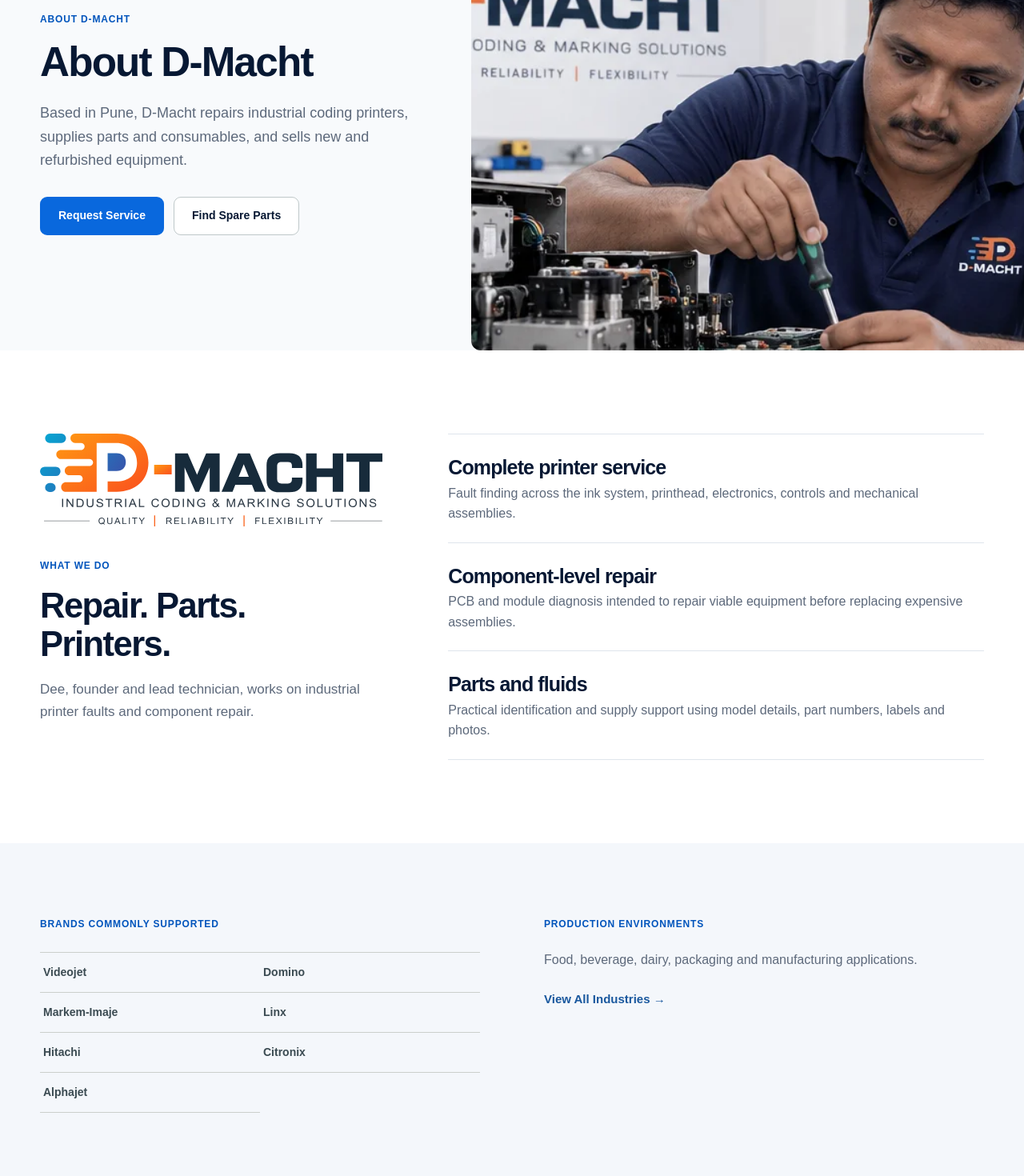
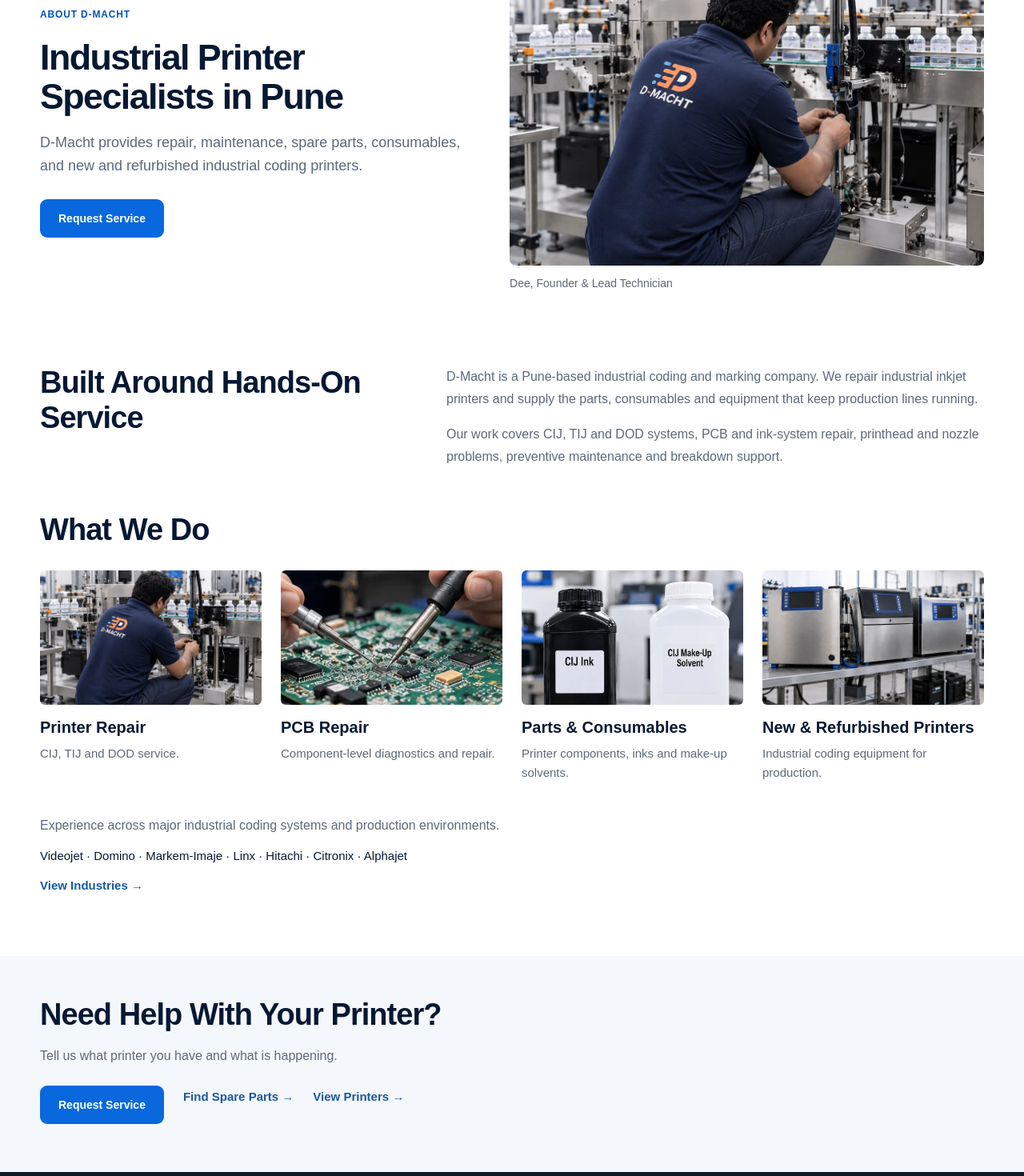
Before and after one commit to ReNewTechSolutions/dmacht, a Next.js app: page /about in a window 1280 px wide. Shown: the part 220-1690 px from the top of the page at 80% size. Built offline with nearby package versions, Linux system fonts and the light colour scheme.

Commit message:
Refine About page with working photography and concise service story

```diff
--- a/components/Footer.tsx
+++ b/components/Footer.tsx
@@ -2,10 +2,10 @@
 import Image from "next/image";
 import { contact, primaryNav } from "../data/site";
 
-export default function Footer() {
+export default function Footer({ showCta = true }: { showCta?: boolean }) {
   return (
     <footer className="siteFooter" aria-label="D-Macht footer">
-      <div className="container footerCta">
+      {showCta && <div className="container footerCta">
         <div>
 
           <h2>Need help with your printer?</h2>
@@ -13,7 +13,7 @@
         <Link className="button lightButton" href="/repair-service#request">
           Request Service
         </Link>
-      </div>
+      </div>}
 
       <div className="container footerMain">
         <div className="footerBrand">
--- a/src/app/about/page.tsx
+++ b/src/app/about/page.tsx
@@ -2,52 +2,71 @@
 import Link from "next/link";
 import Image from "next/image";
 import Footer from "../../../components/Footer";
-import PageHero from "../../../components/PageHero";
-import SectionHeading from "../../../components/SectionHeading";
+import { photography } from "../../../data/photography";
 import { brands } from "../../../data/site";
 
 export const metadata = pageMetadata(
   "/about",
-  "About D-Macht",
-  "Meet D-Macht, Pune-based specialists in industrial printer service, PCB repair, spare parts, consumables, and new and refurbished coding equipment.",
+  "About D-Macht | Industrial Printer Specialists in Pune",
+  "D-Macht provides industrial printer repair, maintenance, PCB repair, spare parts, consumables and new and refurbished coding printers in Pune.",
 );
 
-const expertise = [
-  { title: "Complete printer service", copy: "Fault finding across the ink system, printhead, electronics, controls and mechanical assemblies." },
-  { title: "Component-level repair", copy: "PCB and module diagnosis intended to repair viable equipment before replacing expensive assemblies." },
-  { title: "Parts and fluids", copy: "Practical identification and supply support using model details, part numbers, labels and photos." },
+const capabilities = [
+  { title: "Printer Repair", copy: "CIJ, TIJ and DOD service.", image: photography.field, href: "/repair-service" },
+  { title: "PCB Repair", copy: "Component-level diagnostics and repair.", image: photography.pcb, href: "/repair-service#pcb-repair" },
+  { title: "Parts & Consumables", copy: "Printer components, inks and make-up solvents.", image: photography.fluids, href: "/parts-consumables" },
+  { title: "New & Refurbished Printers", copy: "Industrial coding equipment for production.", image: { src: "/brand/photography/printers-workshop.webp", alt: "Industrial coding printer cabinets on a workshop bench" }, href: "/printers" },
 ];
 
 export default function AboutPage() {
-  return (
-    <>
+  return <>
     <main>
-        <PageHero
-          eyebrow="About D-Macht"
-          title="About D-Macht"
-          copy="Based in Pune, D-Macht repairs industrial coding printers, supplies parts and consumables, and sells new and refurbished equipment."
-          image="/brand/photography/dee-service.webp"
-          imageAlt="Dee working with a screwdriver on an open industrial printer"
-          imagePosition="65% center"
-          secondaryLabel="Find Spare Parts"
-          secondaryHref="/parts-consumables"
-        />
+      <section className="container aboutIntro">
+        <div>
+          <span className="eyebrow">About D-Macht</span>
+          <h1>Industrial Printer Specialists in Pune</h1>
+          <p>D-Macht provides repair, maintenance, spare parts, consumables, and new and refurbished industrial coding printers.</p>
+          <Link className="button primary" href="/repair-service#request">Request Service</Link>
+        </div>
+        <figure>
+          <Image src={photography.field.src} alt="Dee servicing coding equipment beside a bottle production line" width={1200} height={800} preload sizes="(max-width: 860px) calc(100vw - 48px), 590px" />
+          <figcaption>Dee, Founder &amp; Lead Technician</figcaption>
+        </figure>
+      </section>
 
-        <section className="section container aboutStory">
-          <div><Image className="aboutLogo" src="/brand/dmacht-logo.svg" alt="D-Macht, Industrial Coding & Marking Solutions. Quality, Reliability, Flexibility." width={1620} height={437} /><SectionHeading eyebrow="What we do" title="Repair. Parts. Printers." copy="Dee, founder and lead technician, works on industrial printer faults and component repair." /></div>
-          <div className="expertiseGrid">
-            {expertise.map((item) => <article key={item.title}><h2>{item.title}</h2><p>{item.copy}</p></article>)}
+      <section className="container aboutServiceStory" aria-labelledby="about-story-title">
+        <h2 id="about-story-title">Built Around Hands-On Service</h2>
+        <div>
+          <p>D-Macht is a Pune-based industrial coding and marking company. We repair industrial inkjet printers and supply the parts, consumables and equipment that keep production lines running.</p>
+          <p>Our work covers CIJ, TIJ and DOD systems, PCB and ink-system repair, printhead and nozzle problems, preventive maintenance and breakdown support.</p>
         </div>
       </section>
 
-        <section className="aboutCoverage" id="brands">
-          <div className="container coverageGrid">
-            <div><span className="eyebrow">Brands commonly supported</span><div className="simpleNameList">{brands.map((brand) => <span key={brand}>{brand}</span>)}</div></div>
-            <div id="industries"><span className="eyebrow">Production environments</span><p>Food, beverage, dairy, packaging and manufacturing applications.</p><Link className="textLink" href="/industries">View All Industries →</Link></div>
+      <section className="container aboutCapabilities" aria-labelledby="about-capabilities-title">
+        <h2 id="about-capabilities-title">What We Do</h2>
+        <div className="aboutCapabilityRow">{capabilities.map((item) => <Link className="aboutCapability" key={item.title} href={item.href}>
+          <div className="aboutCapabilityPhoto"><Image src={item.image.src} alt={item.image.alt} fill sizes="(max-width: 640px) 108px, (max-width: 860px) 44vw, 275px" /></div>
+          <div><h3>{item.title}</h3><p>{item.copy}</p></div>
+        </Link>)}</div>
+        <div className="aboutExperience" id="brands">
+          <p>Experience across major industrial coding systems and production environments.</p>
+          <p className="aboutBrandNames">{brands.join(" · ")}</p>
+          <Link className="textLink" id="industries" href="/industries">View Industries →</Link>
+        </div>
+      </section>
+
+      <section className="aboutNextStep" aria-labelledby="about-cta-title">
+        <div className="container">
+          <h2 id="about-cta-title">Need Help With Your Printer?</h2>
+          <p>Tell us what printer you have and what is happening.</p>
+          <div className="aboutNextActions">
+            <Link className="button primary" href="/repair-service#request">Request Service</Link>
+            <Link className="textLink" href="/parts-consumables">Find Spare Parts →</Link>
+            <Link className="textLink" href="/printers">View Printers →</Link>
+          </div>
         </div>
       </section>
     </main>
-      <Footer />
-    </>
-  );
+    <Footer showCta={false} />
+  </>;
 }
--- a/src/app/globals.css
+++ b/src/app/globals.css
@@ -809,3 +809,46 @@
 .requestForm .fileField small, .requestFinePrint { font-size: 13px; line-height: 1.6; }
 .requestSection, .requestForm { border: 0; }
 @media (max-width: 1000px) { .requestSection { grid-template-columns: 1fr; gap: 28px; } }
+
+/* About: a short introduction, working photography and one final action. */
+.aboutIntro { display: grid; grid-template-columns: 1fr 1.1fr; align-items: center; gap: 48px; padding-block: 64px; }
+.aboutIntro h1 { font-size: clamp(36px, 3.5vw, 52px); line-height: 1.1; letter-spacing: -.035em; margin: 18px 0; }
+.aboutIntro p { color: var(--muted); font-size: 18px; line-height: 1.65; margin: 0 0 26px; }
+.aboutIntro figure { margin: 0; }
+.aboutIntro figure img { display: block; width: 100%; height: auto; border-radius: 8px; }
+.aboutIntro figcaption { margin-top: 12px; color: var(--muted); font-size: 14px; }
+.aboutServiceStory { display: grid; grid-template-columns: 1fr 1.5fr; gap: 60px; padding-block: 28px 56px; }
+.aboutServiceStory h2, .aboutCapabilities > h2, .aboutNextStep h2 { font-size: clamp(28px, 3vw, 38px); line-height: 1.15; letter-spacing: -.025em; margin: 0; }
+.aboutServiceStory p { margin: 0; color: var(--muted); line-height: 1.75; }
+.aboutServiceStory p + p { margin-top: 16px; }
+.aboutCapabilities { padding-bottom: 56px; }
+.aboutCapabilityRow { display: grid; grid-template-columns: repeat(4, minmax(0, 1fr)); gap: 24px; margin-top: 28px; }
+.aboutCapabilityPhoto { position: relative; aspect-ratio: 1.65; overflow: hidden; border-radius: 6px; }
+.aboutCapabilityPhoto img { object-fit: cover; }
+.aboutCapability h3 { font-size: 20px; line-height: 1.25; margin: 16px 0 8px; }
+.aboutCapability p { margin: 0; color: var(--muted); font-size: 15px; line-height: 1.6; }
+.aboutCapability:hover h3 { color: var(--accent-dark); }
+.aboutExperience { margin-top: 40px; }
+.aboutExperience p { color: var(--muted); line-height: 1.7; margin: 0 0 12px; }
+.aboutExperience .aboutBrandNames { color: var(--ink); font-size: 15px; }
+.aboutNextStep { padding-block: 52px 60px; background: var(--paper); }
+.aboutNextStep p { margin: 16px 0 24px; color: var(--muted); line-height: 1.7; }
+.aboutNextActions { display: flex; align-items: center; flex-wrap: wrap; gap: 24px; }
+@media (max-width: 860px) {
+  .aboutIntro { grid-template-columns: 1fr; gap: 30px; padding-block: 44px; }
+  .aboutIntro figure { max-width: 680px; }
+  .aboutServiceStory { grid-template-columns: 1fr; gap: 20px; }
+  .aboutCapabilityRow { grid-template-columns: repeat(2, minmax(0, 1fr)); }
+}
+@media (max-width: 640px) {
+  .aboutIntro p { font-size: 16px; }
+  .aboutIntro h1 { font-size: 36px; }
+  .aboutServiceStory { padding-block: 8px 40px; }
+  .aboutCapabilityRow { grid-template-columns: 1fr; gap: 24px; }
+  .aboutCapability { display: grid; grid-template-columns: 108px 1fr; align-items: center; gap: 18px; }
+  .aboutCapabilityPhoto { aspect-ratio: 1.2; }
+  .aboutCapability h3 { margin-top: 0; font-size: 18px; }
+  .aboutCapability p { font-size: 14px; }
+  .aboutNextActions { gap: 18px 24px; }
+  .aboutNextStep { padding-block: 40px 48px; }
+}
```
Lines whose indentation alone changed are shown as unchanged.
